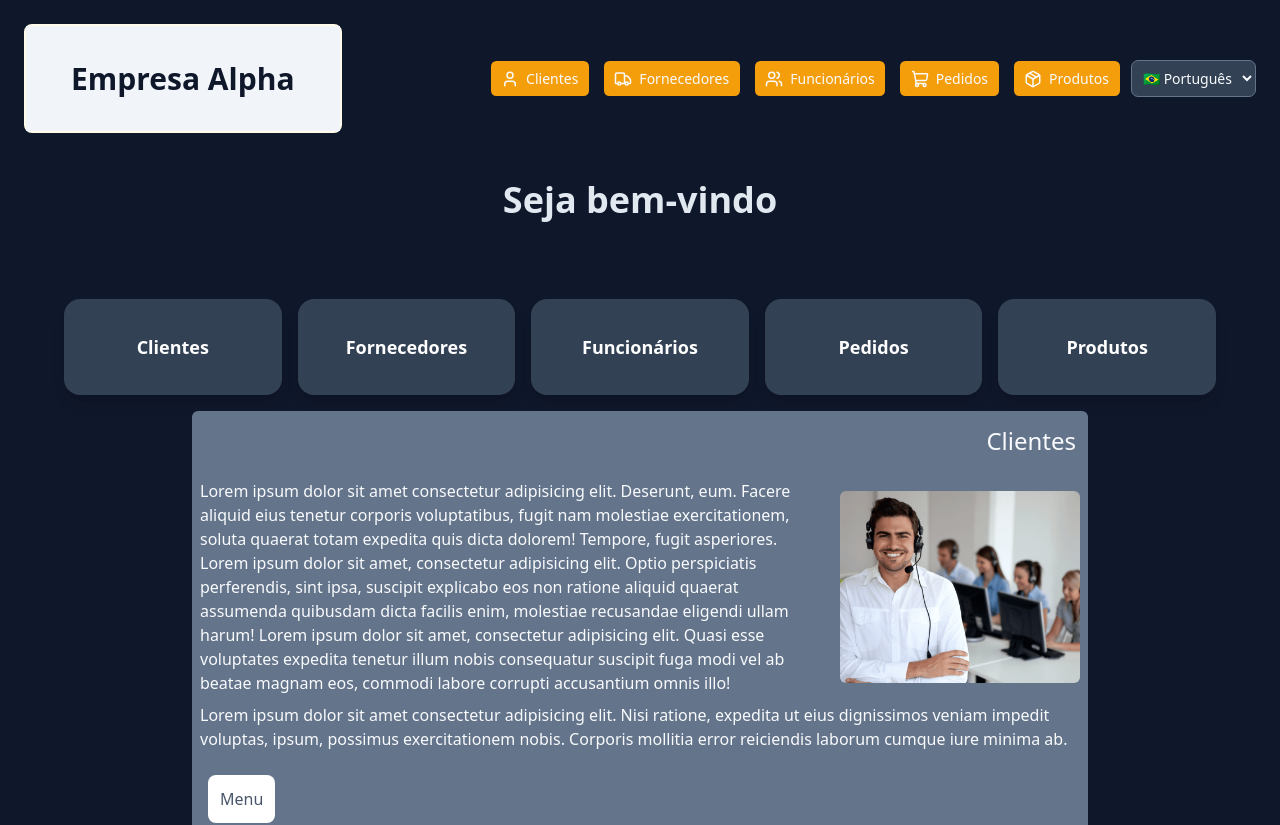
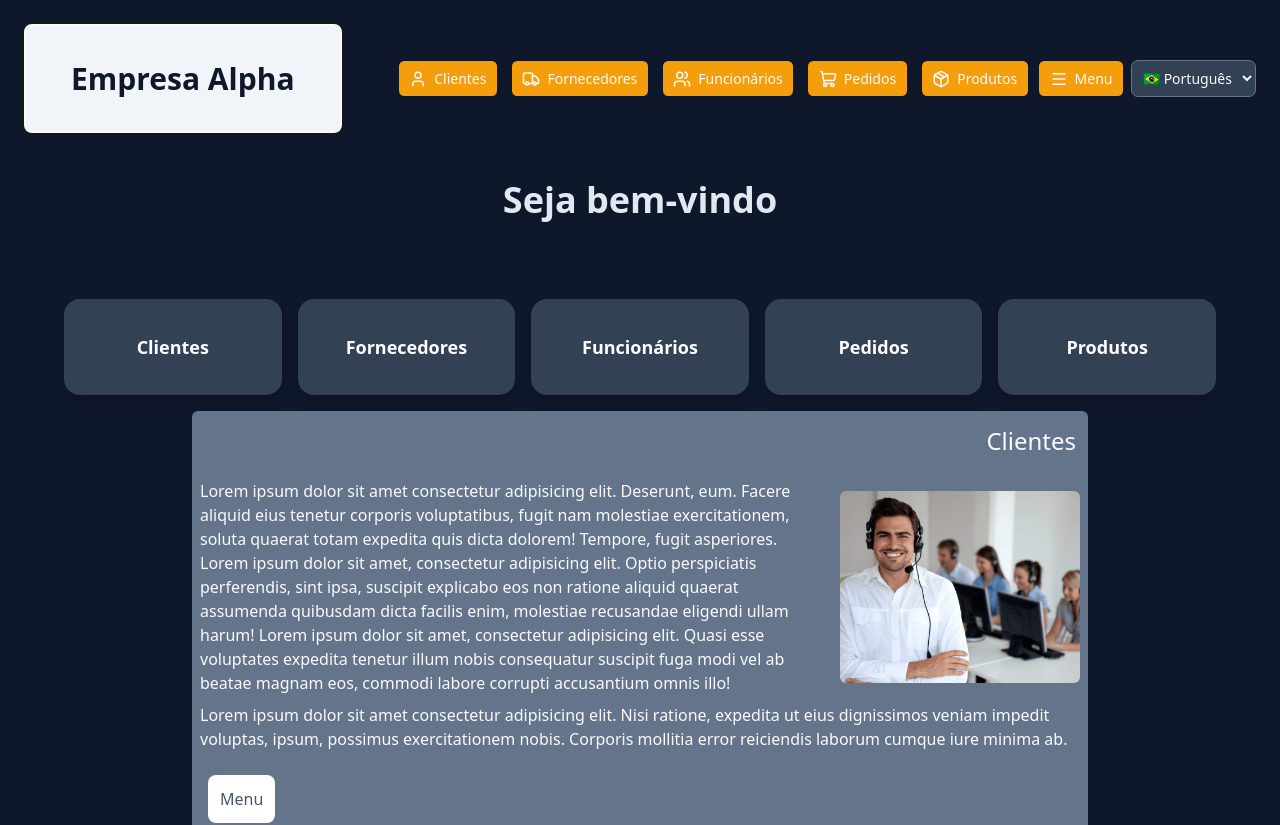
Before and after one commit to LucasSCoiado/teste_react, a React (Vite) app: page / in a window 1280 px wide. Shown: the top 825 px of the page. Built offline with nearby package versions, Linux system fonts and the light colour scheme.

Commit message:
adicionado botão topbar menu

```diff
--- a/src/components/TopBar.jsx
+++ b/src/components/TopBar.jsx
@@ -22,6 +22,16 @@ function TopBar() {
   const [isMenuOpen, setIsMenuOpen] = useState(false);
 
   const { language } = useLanguage();
+
+  const scrollToMenu = () => {
+    const menu = document.getElementById("menu-principal");
+    if (menu) {
+      menu.scrollIntoView({
+        behavior: "smooth",
+        block: "start",
+      });
+    }
+  };
 
   const translations = {
     "pt-BR": ptBR,
@@ -79,6 +89,15 @@ function TopBar() {
             </Link>
           ))}
 
+          <button
+            type="button"
+            onClick={scrollToMenu}
+            className="inline-flex items-center gap-2 rounded-md bg-amber-500 px-3 py-2 text-xs sm:text-sm font-medium text-slate-50 hover:bg-amber-400 transition"
+          >
+            <Menu size={18} />
+            <span>{t.menu}</span>
+          </button>
+
           {/* Idioma */}
           <LanguageSelector />
         </nav>
```
